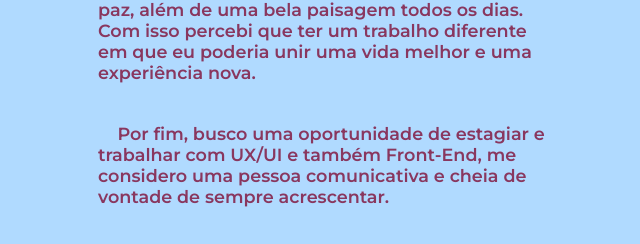
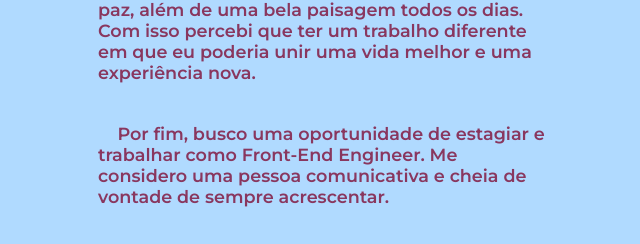
Before and after one commit to reetizzo/Portifolio-cssbasic, a plain HTML site: page about.html in a window 1280 px wide. Shown: the part 480-724 px from the top of the page, 94-734 px from the left. Drawn offline with nearby package versions, Linux system fonts and the light colour scheme.

Commit message:
Update about.html

```diff
--- a/about.html
+++ b/about.html
@@ -27,7 +27,7 @@
                 diferente em que eu poderia unir uma vida melhor e uma experiência nova.
             </h3>
             <h4>
-                    Por fim, busco uma oportunidade de estagiar e trabalhar com UX/UI e também Front-End, me considero uma pessoa comunicativa e cheia de vontade de sempre acrescentar.
+                    Por fim, busco uma oportunidade de estagiar e trabalhar como Front-End Engineer. Me considero uma pessoa comunicativa e cheia de vontade de sempre acrescentar.
             </h4>
             <h5>
                 OBRIGADA !
```
